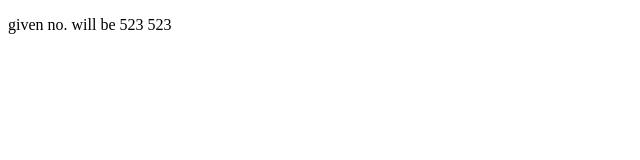
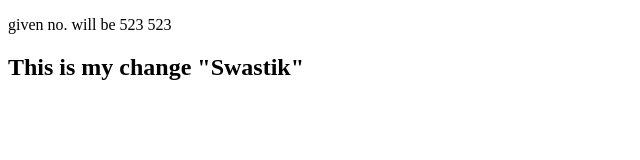
Before and after one commit to yashpandeyachy/JS-GGs, a plain HTML site: page index.html in a window 1280 px wide. Shown: the whole page, without its empty margins (0-640 px from the left). Drawn offline with Linux system fonts and the light colour scheme.

Commit message:
Maine change krdiya

```diff
--- a/index.html
+++ b/index.html
@@ -9,7 +9,7 @@
 </head>
 <body>
    <p id="demo"></p>
-
+    <h2 class="center">This is my change "Swastik"</h2>
     <script src="script.js"></script> <!-- script file at last so that if there is some error in the
     js code then also the basic HTML is rendered first-->
 </body>
```
